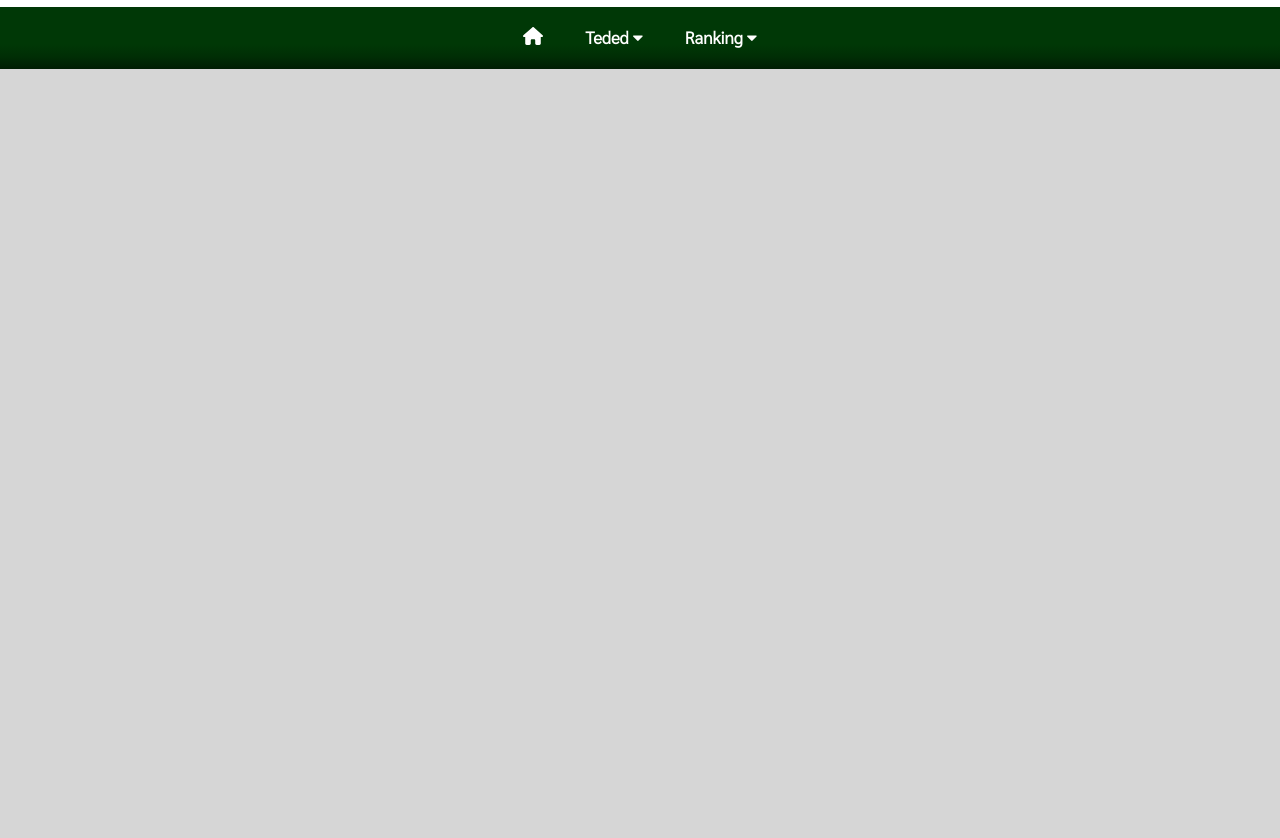
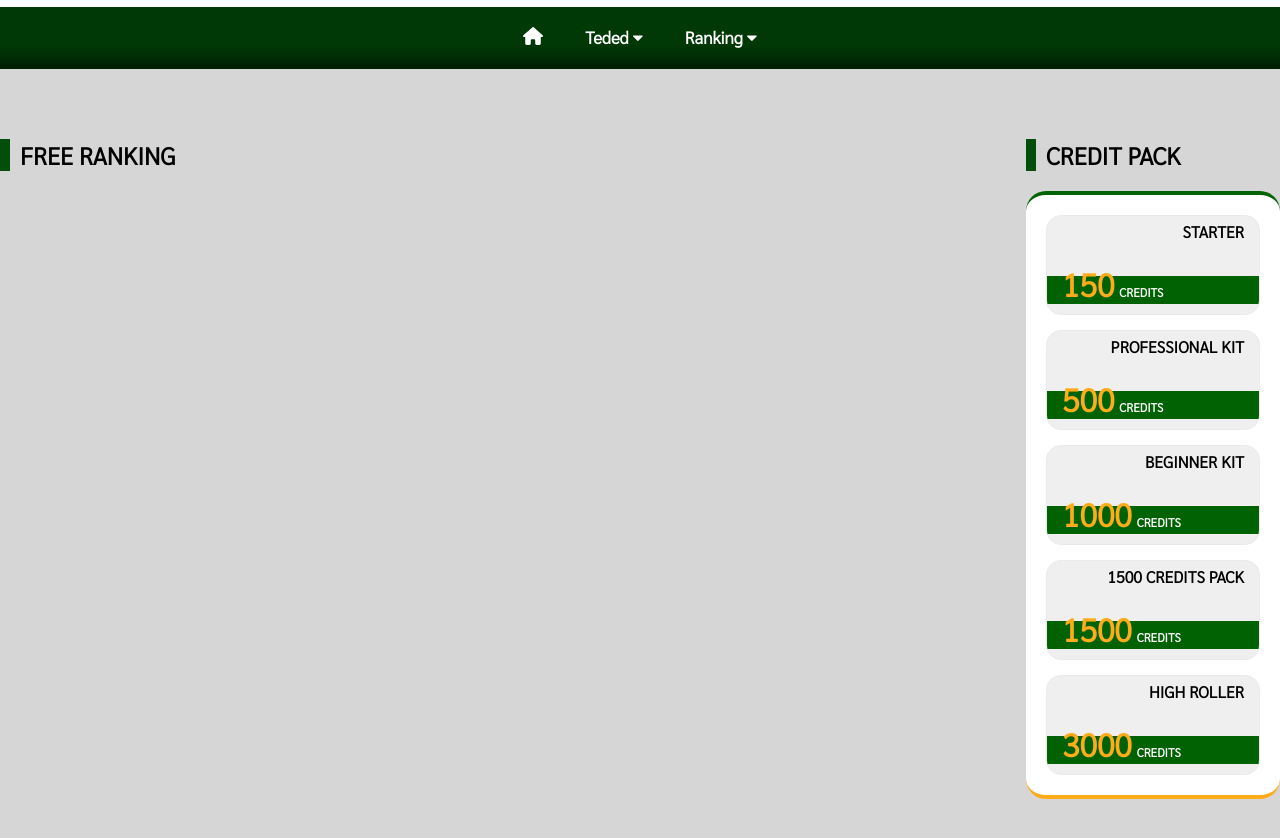
Before and after one commit to tkrunner/teded, a plain HTML site: page zean-info.html in a window 1280 px wide. Shown: the part 90-928 px from the top of the page. Before the commit the page ends 800 px from the top, so only its background shows below. Drawn offline with Linux system fonts and the light colour scheme.

Commit message:
add zean info

```diff
--- /dev/null
+++ b/css/info.css
@@ -0,0 +1,6 @@
+.container-info {
+    display: flex;
+    max-width: 1400px;
+    margin: 50px auto 50px auto;
+    background-color: rgba(0, 0, 0, 0);
+}
--- a/zean-info.html
+++ b/zean-info.html
@@ -26,6 +26,12 @@
   <!-- css topmenu -->
   <link rel="stylesheet" href="css/topmenu.css">
   <!-- css topmenu -->
+
+  <!-- css topmenu -->
+  <link rel="stylesheet" href="css/info.css">
+  <!-- css topmenu -->
+
+
 </head>
 
 
@@ -112,3 +118,85 @@
     <a href="javascript:void(0);" style="font-size:15px;" class="icon" onclick="myFunction()">&#9776;</a>
   </div>
   <!-- navbar end-->
+
+
+  <!-- container-info start-->
+  <div class="container-info">
+    <div class="container-main">
+      <h2 class="freeteded-header">FREE RANKING</h2>
+
+
+
+    </div>
+
+
+
+
+    <div class="container-credit">
+      <h2 class="freeteded-header">CREDIT PACK</h2>
+      <div class="side-creditpack">
+          <ul>
+              <li>
+                  <span class="cp-left">
+                      <div class="h1">150<b>Credits</b></div>
+                      <div class="h2">Starter </div>
+                  </span>
+
+                  <span class="cp-right">
+                      <p>$150</p>
+                      <a href="#">Purchase Now</a>
+                  </span>
+              </li>
+              <li>
+                  <span class="cp-left">
+                      <div class="h1">500<b>Credits</b></div>
+                      <div class="h2">Professional Kit</div>
+                  </span>
+
+                  <span class="cp-right">
+                      <p>$500</p>
+                      <a href="#">Purchase Now</a>
+                  </span>
+              </li>
+              <li>
+                  <span class="cp-left">
+                      <div class="h1">1000<b>Credits</b></div>
+                      <div class="h2">Beginner Kit</div>
+                  </span>
+
+                  <span class="cp-right">
+                      <p>$1000</p>
+                      <a href="#">Purchase Now</a>
+                  </span>
+              </li>
+              <li>
+                  <span class="cp-left">
+                      <div class="h1">1500<b>Credits</b></div>
+                      <div class="h2">1500 Credits Pack</div>
+                  </span>
+
+                  <span class="cp-right">
+                      <p>$1500</p>
+                      <a href="#">Purchase Now</a>
+                  </span>
+              </li>
+              <li>
+                  <span class="cp-left">
+                      <div class="h1">3000<b>Credits</b></div>
+                      <div class="h2">High Roller</div>
+                  </span>
+
+                  <span class="cp-right">
+                      <p>$3000</p>
+                      <a href="#">Purchase Now</a>
+                  </span>
+              </li>
+
+          </ul>
+      </div>
+  </div>
+  </div>
+
+
+
+  <!-- container-info end-->
```
